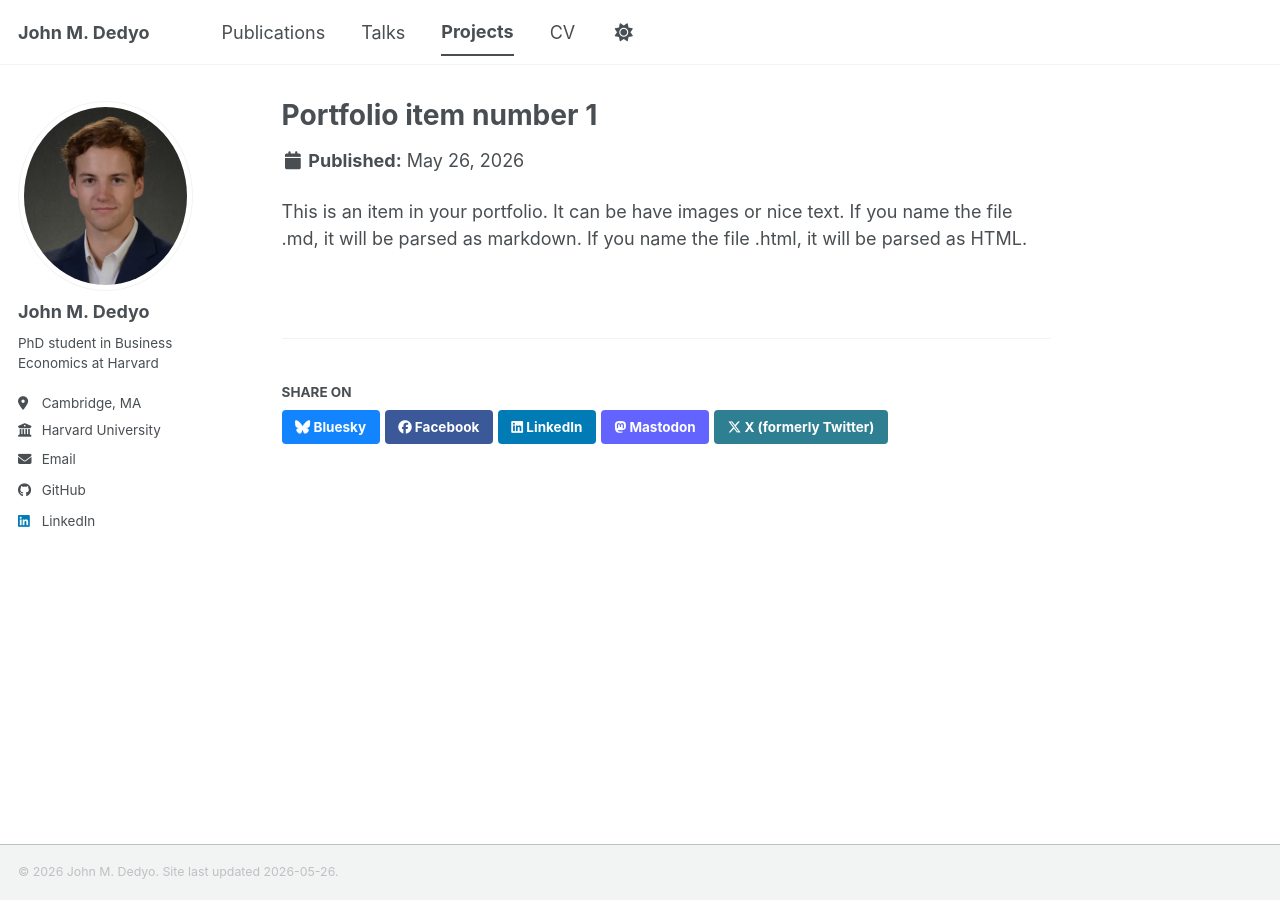
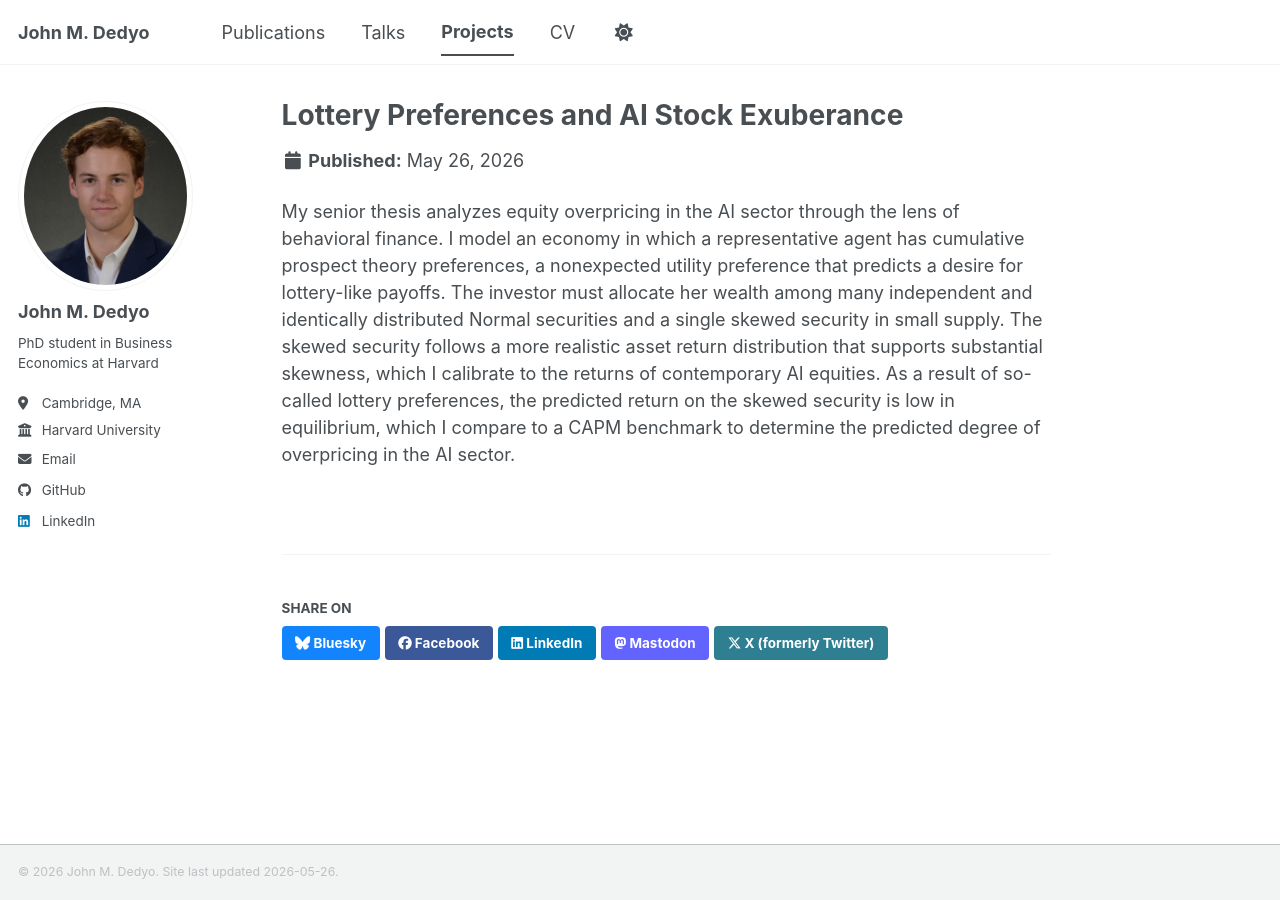
Before and after one commit to johndedyo/johndedyo.github.io, a Jekyll site: the page built from _portfolio/portfolio-1.md, in a window 1280 px wide. Built offline with Jekyll 4.4.1, drawn with Linux system fonts in a browser that asks for light colours; a script bundle is joined from its source files by our own code; library files that are not in the unit come from our copies.

Commit message:
Update portfolio-1.md

```diff
--- a/_portfolio/portfolio-1.md
+++ b/_portfolio/portfolio-1.md
@@ -1,7 +1,7 @@
 ---
-title: "Portfolio item number 1"
-excerpt: "Short description of portfolio item number 1<br/><img src='/images/500x300.png'>"
+title: "Lottery Preferences and AI Stock Exuberance"
+excerpt: "An analysis of equity overpricing in the AI sector through the lens of behavioral finance<br/><img src='/images/thesis/varying_skewness.pdf'>"
 collection: portfolio
 ---
 
-This is an item in your portfolio. It can be have images or nice text. If you name the file .md, it will be parsed as markdown. If you name the file .html, it will be parsed as HTML.
+My senior thesis analyzes equity overpricing in the AI sector through the lens of behavioral finance. I model an economy in which a representative agent has cumulative prospect theory preferences, a nonexpected utility preference that predicts a desire for lottery-like payoffs. The investor must allocate her wealth among many independent and identically distributed Normal securities and a single skewed security in small supply. The skewed security follows a more realistic asset return distribution that supports substantial skewness, which I calibrate to the returns of contemporary AI equities. As a result of so-called lottery preferences, the predicted return on the skewed security is low in equilibrium, which I compare to a CAPM benchmark to determine the predicted degree of overpricing in the AI sector.
```
